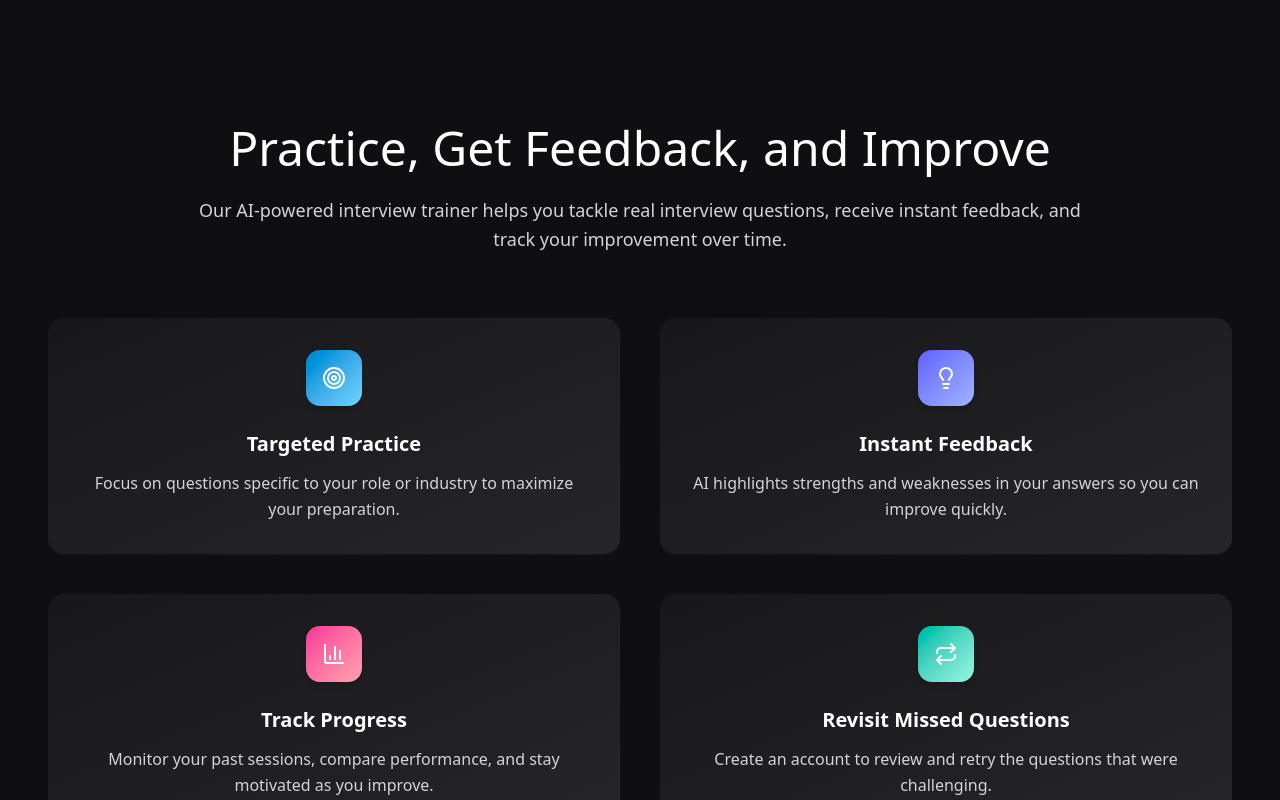
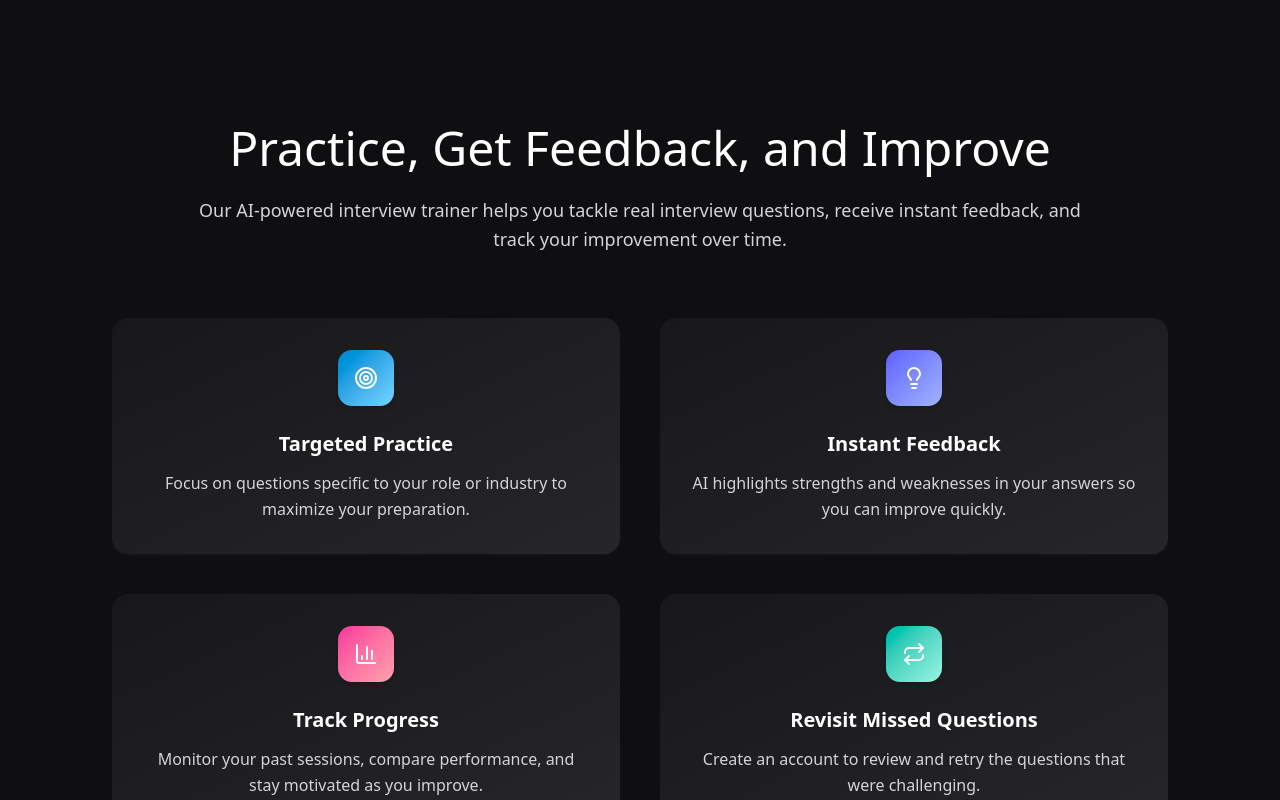
Before and after one commit to memento-j/interview-trainer, a React (Vite) app in the folder frontend/: page / in a window 1280 px wide. Shown: the part 2360-3160 px from the top of the page. Built offline with nearby package versions, Linux system fonts and the light colour scheme; no server answers.

Commit message:
more minor syling changes on homepage

```diff
--- a/frontend/src/components/AppOverview.tsx
+++ b/frontend/src/components/AppOverview.tsx
@@ -5,7 +5,7 @@ import { Link } from "react-router";
 export default function AppOverview() {
     return(
         <div className="py-24 bg-zinc-100 dark:bg-[#0F0F11]">
-            <div className="max-w-7xl mx-auto px-6 sm:px-12">
+            <div className="max-w-6xl mx-auto px-6 sm:px-12">
                 {/* Section heading */}
                 <div className="text-center max-w-4xl mx-auto mb-16">
                     <h2 className="text-4xl sm:text-5xl font-[500] text-zinc-900 dark:text-white mb-6">
--- a/frontend/src/components/FeedbackDemo.tsx
+++ b/frontend/src/components/FeedbackDemo.tsx
@@ -106,14 +106,14 @@ export default function FeedbackDemo() {
                 </div>
 
                 {/* small screen view */}
-                <div className="flex flex-col lg:hidden mt-5 gap-3">
+                <div className="flex flex-col items-center lg:hidden mt-5 gap-3">
                     {/* strengths example */}
                     <motion.div
                         initial={{ opacity: 0, y: 50 }}
                         whileInView={{ opacity: 1, y: 0 }}
                         transition={{ duration: 0.6, type: "spring", ease: "easeInOut" }}
                         viewport={{ once: true }}
-                        className="rounded-2xl bg-gradient-to-br from-white/95 to-zinc-100/95 dark:from-zinc-900/97 dark:to-zinc-800/97 p-5 shadow-sm hover:shadow-md transition-shadow"
+                        className="rounded-2xl max-w-2xl bg-gradient-to-br from-white/95 to-zinc-100/95 dark:from-zinc-900/97 dark:to-zinc-800/97 p-5 shadow-sm hover:shadow-md transition-shadow"
                     >
                         <div className="flex items-center justify-center gap-2 mb-3">
                             <Flame className="w-5 h-5 text-green-500" />
@@ -134,7 +134,7 @@ export default function FeedbackDemo() {
                         whileInView={{ opacity: 1, y: 0 }}
                         transition={{ duration: 0.6, type: "spring", ease: "easeInOut" }}
                         viewport={{ once: true }}
-                        className="rounded-2xl bg-gradient-to-bl from-white/95 to-zinc-100/95 dark:from-zinc-900/97 dark:to-zinc-800/97 p-5 shadow-sm hover:shadow-md transition-shadow"
+                        className="rounded-2xl max-w-2xl bg-gradient-to-bl from-white/95 to-zinc-100/95 dark:from-zinc-900/97 dark:to-zinc-800/97 p-5 shadow-sm hover:shadow-md transition-shadow"
                     >
                         <div className="flex items-center justify-center gap-2 mb-3">
                             <Lightbulb className="w-5 h-5 text-yellow-500" />
```
